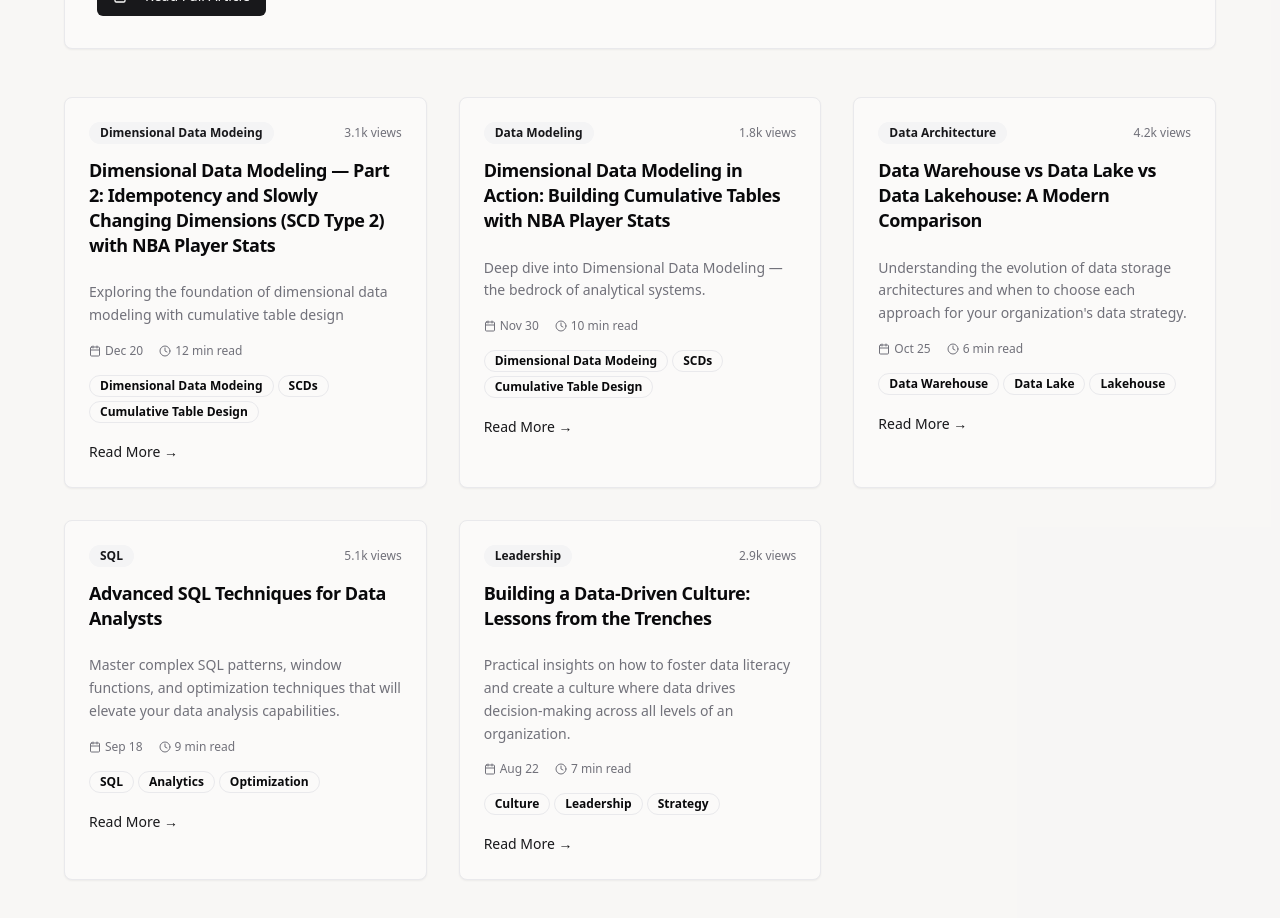
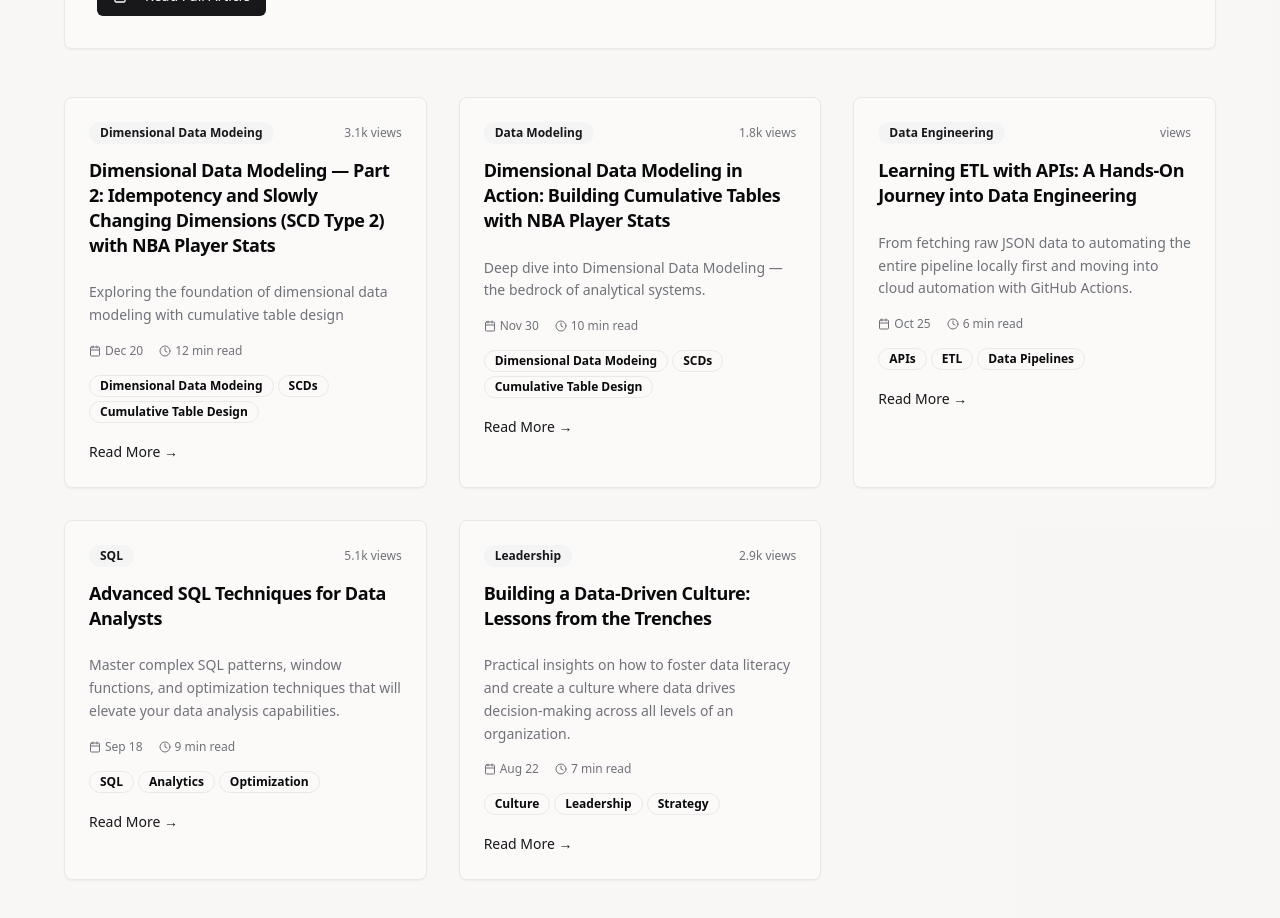
Before and after one commit to Adh101/portfolio-atish-dhamala, a React (Vite) app: page / in a window 1280 px wide. Shown: the part 9380-10298 px from the top of the page. Built offline with nearby package versions, Linux system fonts and the light colour scheme.

Commit message:
Blogs updated

```diff
--- a/src/components/Blog.tsx
+++ b/src/components/Blog.tsx
@@ -35,14 +35,13 @@ const Blog = () => {
       url: "https://medium.com/@atish.dhamala/dimensional-data-modeling-in-action-building-cumulative-tables-with-nba-player-stats-392d340a581d"
     },
     {
-      title: "Data Warehouse vs Data Lake vs Data Lakehouse: A Modern Comparison",
-      excerpt: "Understanding the evolution of data storage architectures and when to choose each approach for your organization's data strategy.",
+      title: "Learning ETL with APIs: A Hands-On Journey into Data Engineering",
+      excerpt: "From fetching raw JSON data to automating the entire pipeline locally first and moving into cloud automation with GitHub Actions.",
       date: "2023-10-25",
       readTime: "6 min read",
-      category: "Data Architecture",
-      tags: ["Data Warehouse", "Data Lake", "Lakehouse", "Strategy"],
-      views: "4.2k",
-      url: "#"
+      category: "Data Engineering",
+      tags: ["APIs","ETL","Data Pipelines"],
+      url: "https://medium.com/@atish.dhamala/learning-etl-with-apis-a-hands-on-journey-into-data-engineering-b11ef5fbde16"
     },
     {
       title: "Advanced SQL Techniques for Data Analysts",
```
